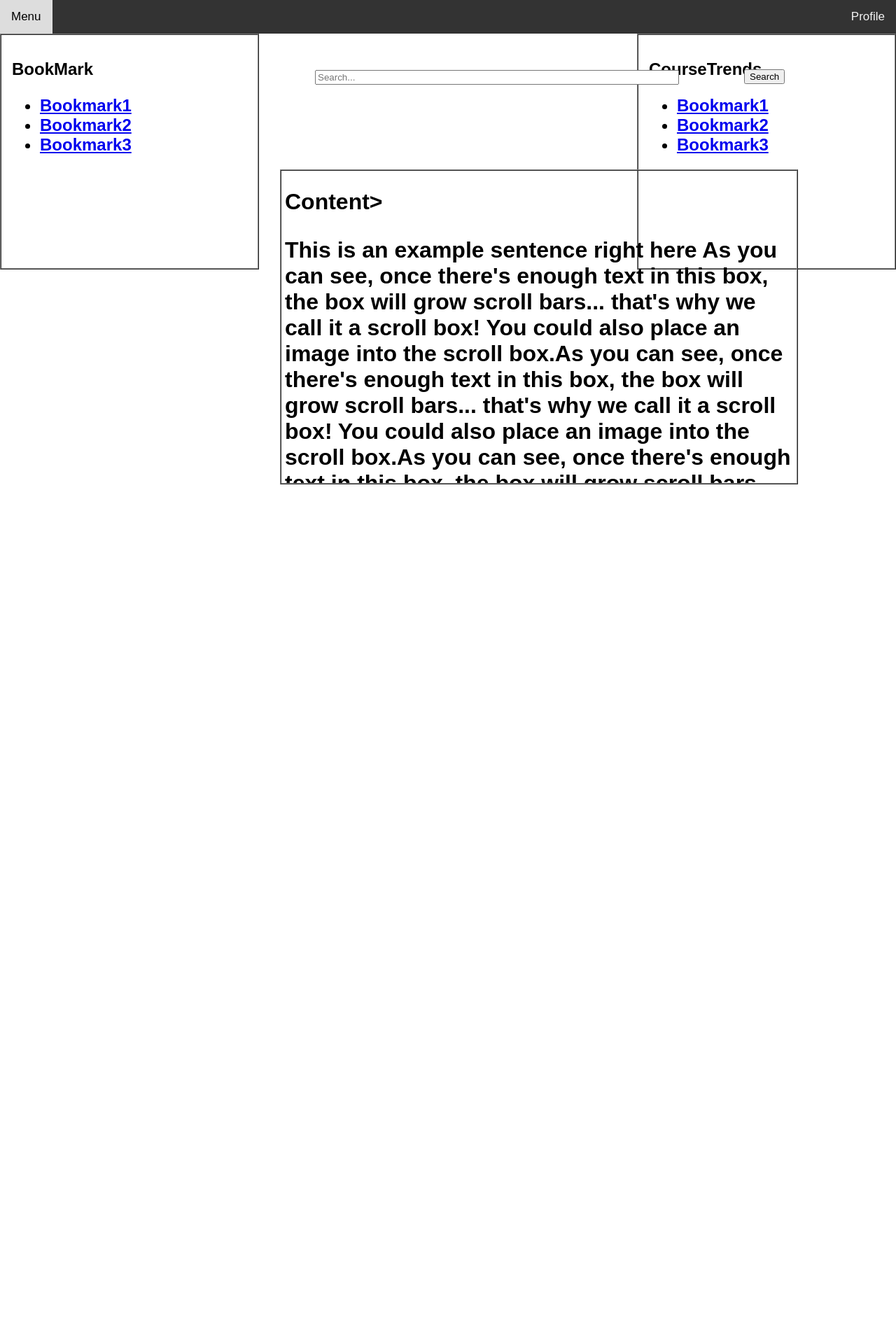
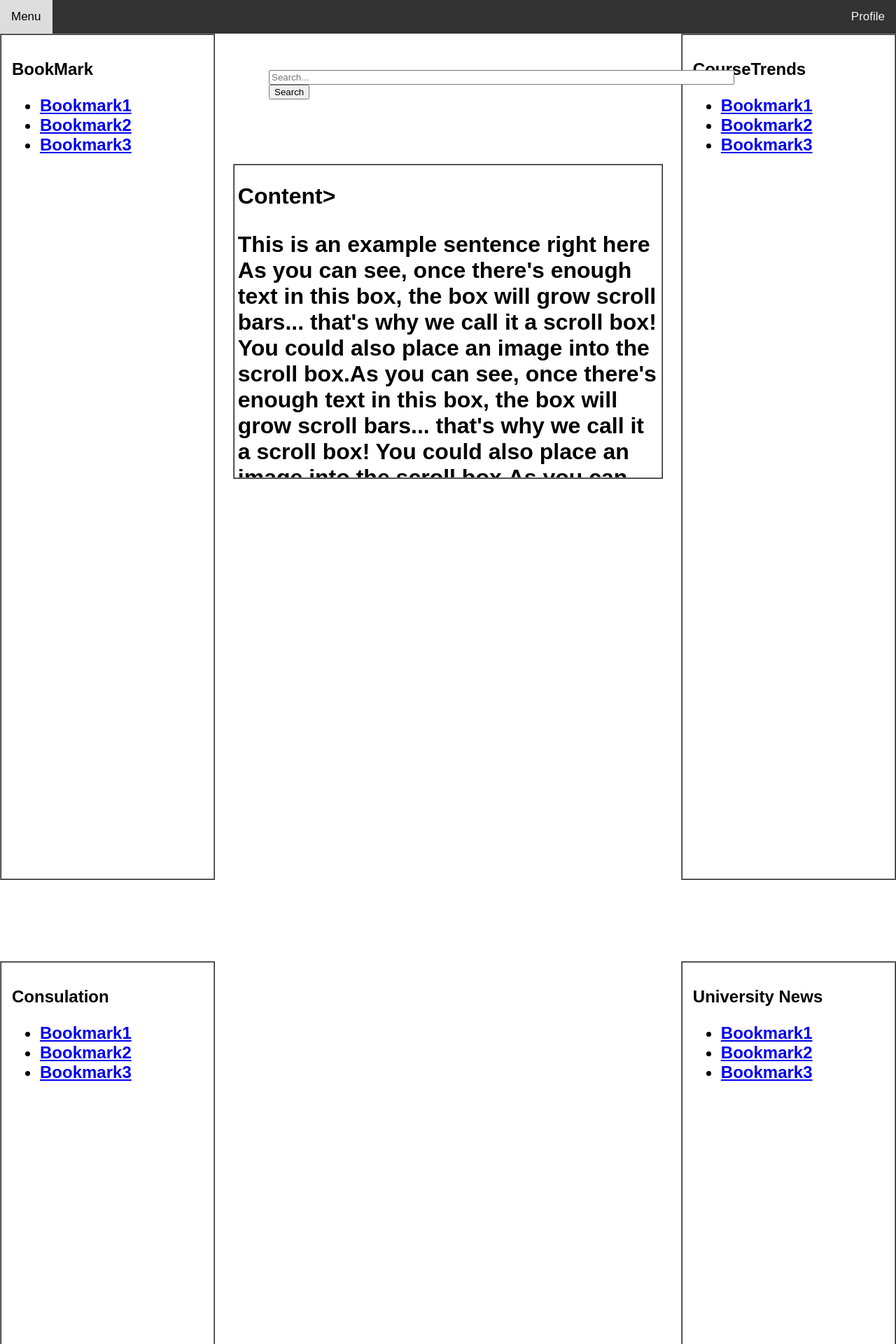
Before and after one commit to jry-an/CLOUDASS2, a Flask app: page / in a window 1280 px wide. Shown: the top 1920 px of the page at 70% size. Run offline with Flask 2, Linux system fonts and the light colour scheme.

```diff
--- a/static/style.css
+++ b/static/style.css
@@ -41,8 +41,8 @@ body {
     top: 48px;
 
     box-sizing: border-box;
-    width: 370px;
-    height: 337px;
+    width: 24%;
+    height: 46.5%;
     padding: 15px;
     border: 2px solid grey;
     border-style: ridge;
@@ -54,8 +54,8 @@ body {
     left: 0px;
 
     box-sizing: border-box;
-    width: 370px;
-    height: 340px;
+    width: 24%;
+    height: 47.2%;
     padding: 15px;
     border: 2px solid grey;
     border-style: ridge;
@@ -67,8 +67,8 @@ body {
     top: 48px;
 
     box-sizing: border-box;
-    width: 370px;
-    height: 337px;
+    width: 24%;
+    height: 46.5%;
     padding: 15px;
     border: 2px solid grey;
     border-style: ridge;
@@ -80,8 +80,8 @@ body {
     right: 0px;
 
     box-sizing: border-box;
-    width: 370px;
-    height: 340px;
+    width: 24%;
+    height: 47.2%;
     padding: 15px;
     border: 2px solid grey;
     border-style: ridge;
@@ -92,13 +92,11 @@ body {
 
   position: relative;
   padding: 16px;
-  top: 200px;
-  margin-left: 450px;
-
+  margin-top: 15%;
 
     box-sizing: border-box;
-    margin-left: 400px;
-    width: 740px;
+    margin-left: 26%;
+    width: 48%;
     padding: 5px;
     height: 450px;
     border: 2px solid grey;
@@ -108,15 +106,10 @@ body {
 
 }
 
-#SearchBar {
+.SearchBar {
   position: relative;
   top: 100px;
-  margin-left: 450px;
+  margin-left: 30%;
 width: 40%;
 
 }
-
-#Searchbutton {
-  position: relative;
-  top: 78px;
-  margin-left: 1063px;}
--- a/templates/base.html
+++ b/templates/base.html
@@ -5,6 +5,10 @@
     <meta charset="UTF-8">
     <title>CourseDelivery</title>
 
+    <div class="topnav">
+        <a href="#home">Menu</a>
+        <a id="profile" href="#about">Profile</a>
+    </div>
 
     {% block head %}{% endblock %}
 </head>
--- a/templates/home.html
+++ b/templates/home.html
@@ -1,11 +1,6 @@
 {% extends 'base.html' %}
 
 {% block head %}
-
-<div class="topnav">
-  <a href="#home">Menu</a>
-  <a id="profile" href="#about">Profile</a>
-</div>
 
 {% endblock %}
 {% block body %}
@@ -54,11 +49,12 @@
   </nav>
   </div>
 
-
+<div class="SearchBar">
 <form action="">
-  <input id="SearchBar" type="text" placeholder="Search..." name="search" size="80">
-  <button id="Searchbutton" type="submit">Search </button>
+  <input type="text" placeholder="Search..." name="search" size="80">
+  <button type="submit">Search </button>
 </form>
+</div>
 
 <div class="Content">
 
```
